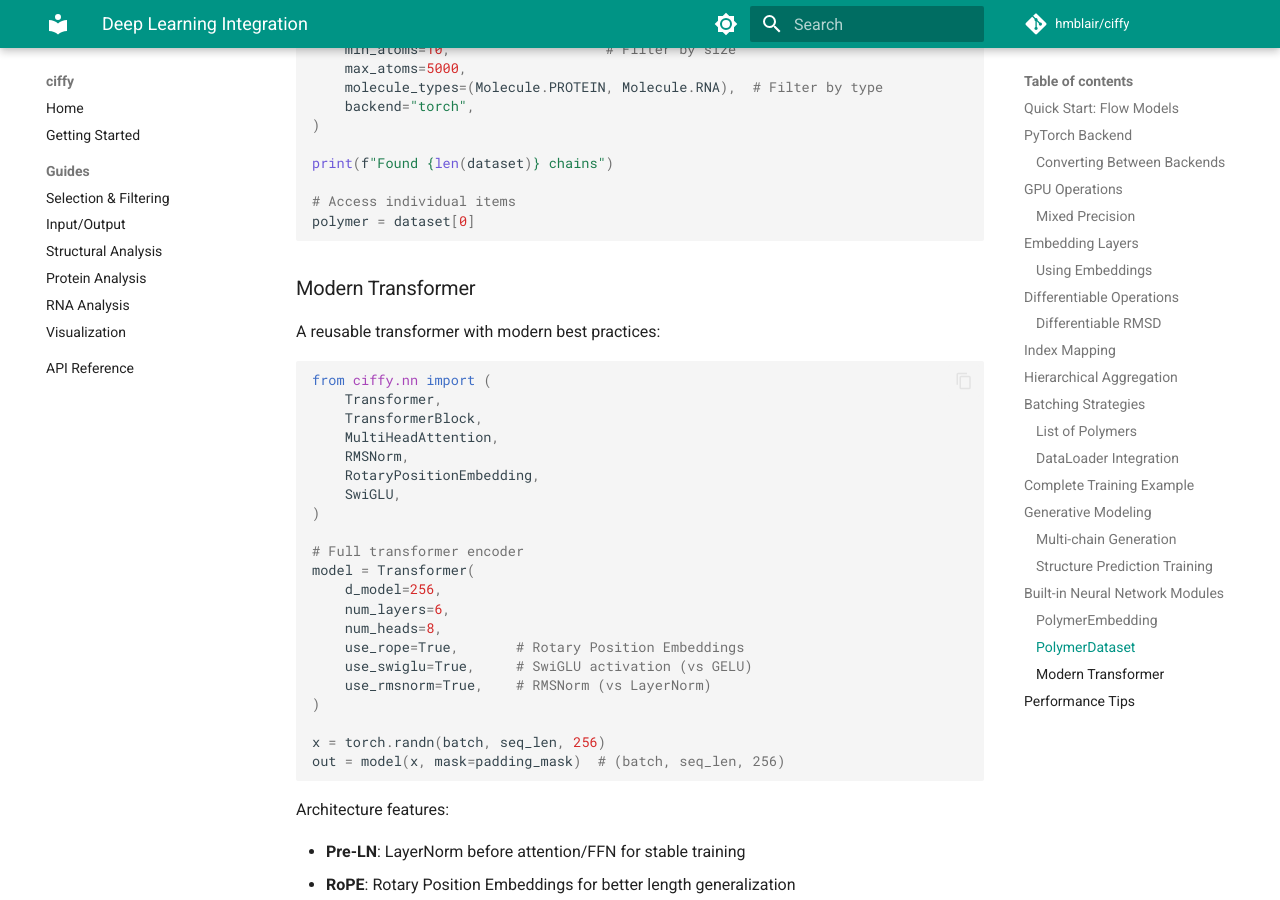
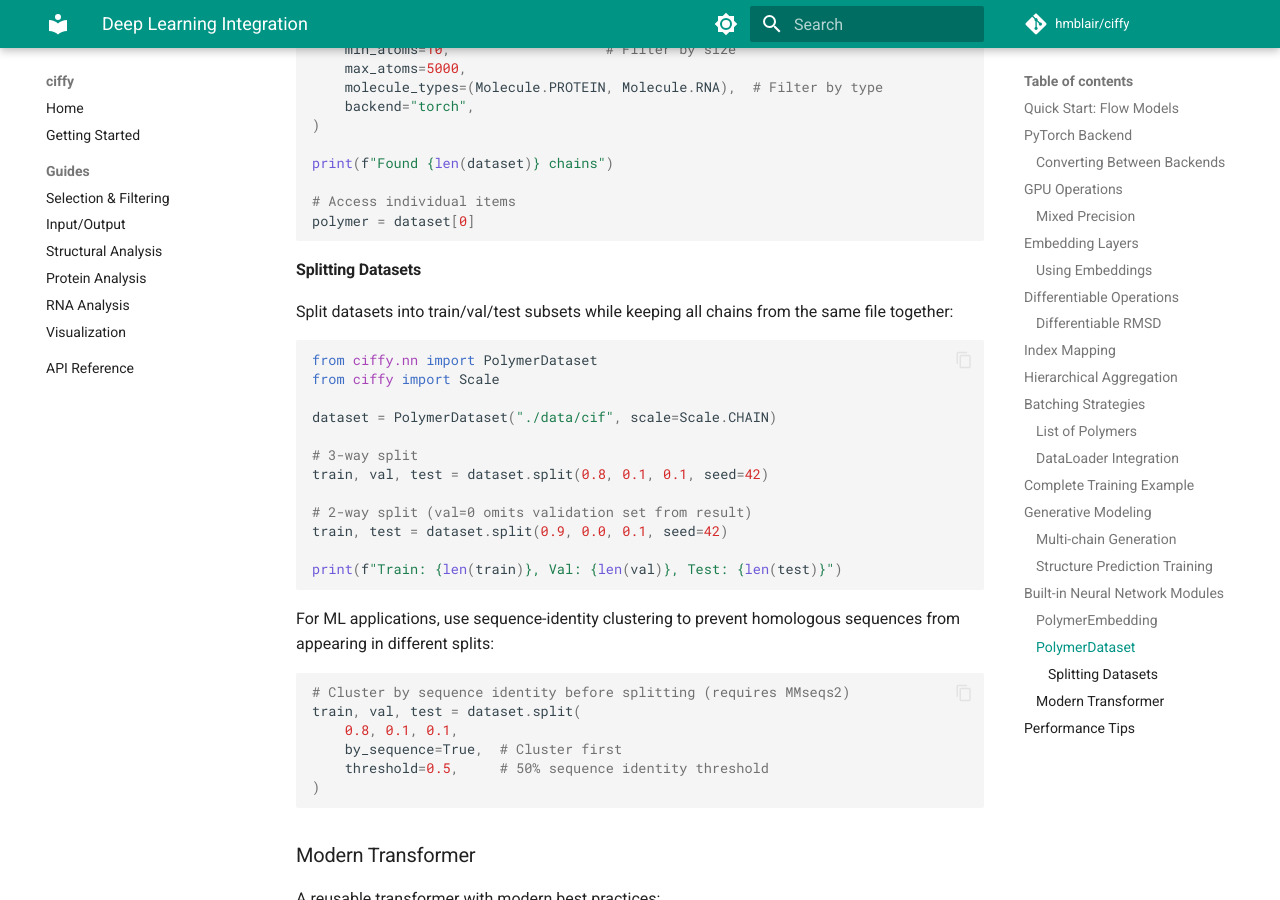
Before and after one commit to hmblair/ciffy, an MkDocs documentation site: the page built from docs/guides/deep-learning.md, in a window 1280 px wide and 900 px high, scrolled down 9300 px. Built offline with MkDocs 1.6.1 and Material for MkDocs 9.7.7, drawn with Linux system fonts in a browser that asks for light colours; comment, search, counter and statistics services are not loaded.

Commit message:
docs: update for PolymerDataset.split() and remove stale utils reference
- Update CONTRIBUTING.md: utils/ no longer has splitting utilities
- Add split() documentation to deep-learning.md guide

Co-Authored-By: Claude Opus 4.5 <noreply@anthropic.com>

````diff
--- a/docs/guides/deep-learning.md
+++ b/docs/guides/deep-learning.md
@@ -471,6 +471,36 @@ print(f"Found {len(dataset)} chains")
 polymer = dataset[0]
 ```
 
+#### Splitting Datasets
+
+Split datasets into train/val/test subsets while keeping all chains from the same file together:
+
+```python
+from ciffy.nn import PolymerDataset
+from ciffy import Scale
+
+dataset = PolymerDataset("./data/cif", scale=Scale.CHAIN)
+
+# 3-way split
+train, val, test = dataset.split(0.8, 0.1, 0.1, seed=42)
+
+# 2-way split (val=0 omits validation set from result)
+train, test = dataset.split(0.9, 0.0, 0.1, seed=42)
+
+print(f"Train: {len(train)}, Val: {len(val)}, Test: {len(test)}")
+```
+
+For ML applications, use sequence-identity clustering to prevent homologous sequences from appearing in different splits:
+
+```python
+# Cluster by sequence identity before splitting (requires MMseqs2)
+train, val, test = dataset.split(
+    0.8, 0.1, 0.1,
+    by_sequence=True,  # Cluster first
+    threshold=0.5,     # 50% sequence identity threshold
+)
+```
+
 ### Modern Transformer
 
 A reusable transformer with modern best practices:
````
Also changed, not shown: CONTRIBUTING.md (+1 -1 lines).
